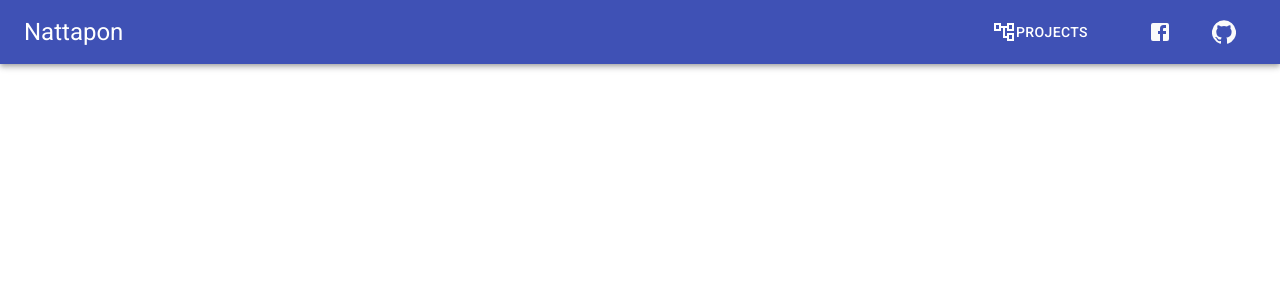
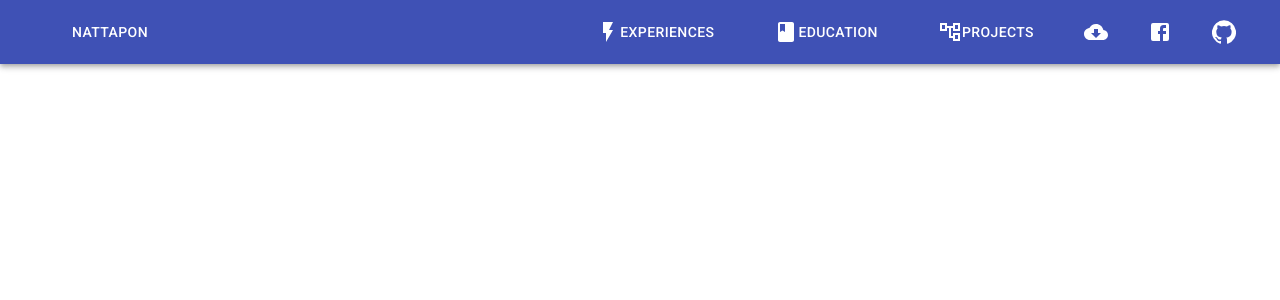
Before and after one commit to Nattapon33998/Resume, a React (Create React App) app: page / in a window 1280 px wide. Shown: the top 300 px of the page. Built offline with nearby package versions, Linux system fonts and the light colour scheme.

Commit message:
edit NavBar

```diff
--- a/src/Components/NavBar/Navbar.js
+++ b/src/Components/NavBar/Navbar.js
@@ -1,5 +1,5 @@
 import React from "react";
-import { makeStyles, AppBar, Toolbar, Typography } from "@material-ui/core";
+import { makeStyles, AppBar, Toolbar, Button } from "@material-ui/core";
 import blueGrey from "@material-ui/core/colors/blueGrey";
 
 import NavbarInteract from "./NavbarInteract";
@@ -7,6 +7,7 @@ import NavbarInteract from "./NavbarInteract";
 const useStyles = makeStyles({
   title: {
     flexGrow: 1,
+    padding: "10px 40px",
   },
   NavPad: {
     padding: "10px 40px",
@@ -21,9 +22,12 @@ const Navbar = () => {
     <div>
       <AppBar position="static" styles={{ backgroundColor: blueGrey[500] }}>
         <Toolbar>
-          <Typography variant="h5" className={classes.title}>
+          {/* <Typography variant="h5" className={classes.title}>
             Nattapon
-          </Typography>
+          </Typography> */}
+          <div className={classes.title}>
+            <Button color="inherit">Nattapon</Button>
+          </div>
           <NavbarInteract />
         </Toolbar>
       </AppBar>
--- a/src/Components/NavBar/NavbarInteract.js
+++ b/src/Components/NavBar/NavbarInteract.js
@@ -1,14 +1,16 @@
 import React from "react";
 import { Button, Menu, MenuItem, makeStyles, Tooltip } from "@material-ui/core";
+
 import AccountTreeOutlinedIcon from "@material-ui/icons/AccountTreeOutlined";
 import FacebookIcon from "@material-ui/icons/Facebook";
 import GitHubIcon from "@material-ui/icons/GitHub";
-
-import { grey } from "@material-ui/core/colors";
+import BookIcon from "@material-ui/icons/Book";
+import FlashOnIcon from "@material-ui/icons/FlashOn";
+import CloudDownloadIcon from "@material-ui/icons/CloudDownload";
 
 const useStyles = makeStyles({
   Pad: {
-    padding: "10px 40px",
+    padding: "10px 30px",
   },
 });
 
@@ -27,8 +29,17 @@ const NavbarInteract = () => {
 
   return (
     <div>
+      {/* Me */}
+      <Button color="inherit" className={classes.Pad}>
+        <FlashOnIcon /> Experiences
+      </Button>
+      <Button color="inherit" className={classes.Pad}>
+        <BookIcon />
+        Education
+      </Button>
+
+      {/* Projects */}
       <Button
-        aria-controls="simple-menu"
         aria-haspopup="true"
         color="inherit"
         className={classes.Pad}
@@ -43,6 +54,16 @@ const NavbarInteract = () => {
         <MenuItem onClick={handleClose}>Chock Chana</MenuItem>
       </Menu>
 
+      {/* Download */}
+      <Tooltip
+        title="Download my resume"
+        placement={window.innerWidth > 959 ? "top" : "left"}
+      >
+        <Button href="" target="_blank" color="inherit">
+          <CloudDownloadIcon />
+        </Button>
+      </Tooltip>
+
       {/* Facebook */}
       <Tooltip
         title="Follow me on Facebook"
@@ -51,8 +72,9 @@ const NavbarInteract = () => {
         <Button
           href="https://www.facebook.com/nattapon.sukthaworn/"
           target="_blank"
+          color="inherit"
         >
-          <FacebookIcon style={{ color: grey[50] }} />
+          <FacebookIcon />
         </Button>
       </Tooltip>
 
@@ -60,9 +82,10 @@ const NavbarInteract = () => {
       <Tooltip
         title="Follow me on Github"
         placement={window.innerWidth > 959 ? "top" : "left"}
+        color="inherit"
       >
         <Button href="https://github.com/Nattapon33998" target="_blank">
-          <GitHubIcon style={{ color: grey[50] }} />
+          <GitHubIcon />
         </Button>
       </Tooltip>
     </div>
```
